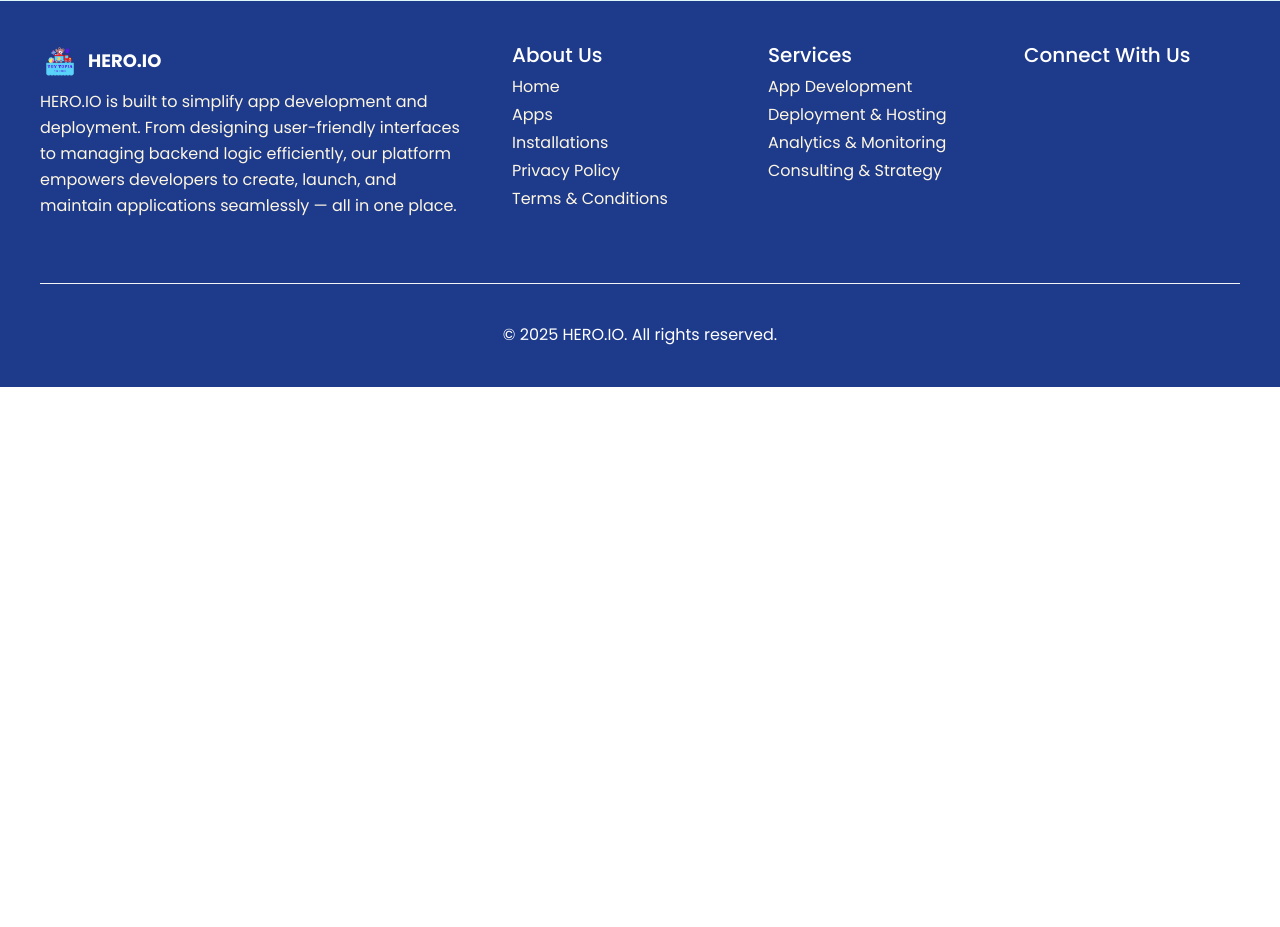
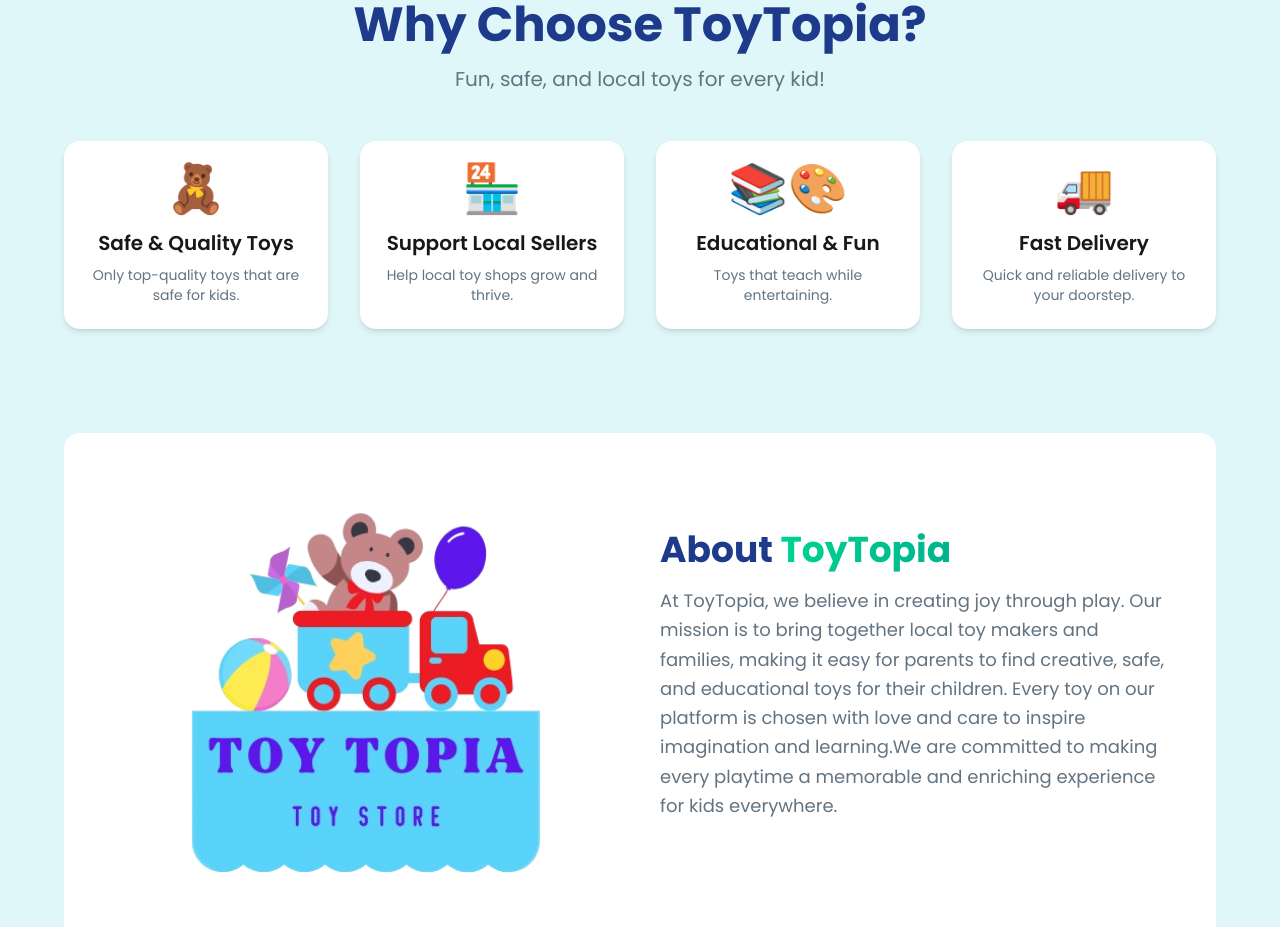
Before and after one commit to zarin-anjum/assignment-09, a React (Vite) app in the folder toy-topia/: page / in a window 1280 px wide. Shown: the part 1858-2785 px from the top of the page. Before the commit the page ends 2245 px from the top, so only its background shows below. Built offline with nearby package versions, Linux system fonts and the light colour scheme; no server answers.

Commit message:
completed homepage and footer

```diff
--- a/toy-topia/index.html
+++ b/toy-topia/index.html
@@ -1,9 +1,13 @@
-<!doctype html>
+<!DOCTYPE html>
 <html lang="en">
   <head>
     <meta charset="UTF-8" />
     <link rel="icon" type="image/svg+xml" href="/assets/logo.png" />
     <meta name="viewport" content="width=device-width, initial-scale=1.0" />
+    <link
+      rel="stylesheet"
+      href="https://cdnjs.cloudflare.com/ajax/libs/font-awesome/6.4.2/css/all.min.css"
+    />
     <title>toy-topia</title>
   </head>
   <body>
--- /dev/null
+++ b/toy-topia/src/components/AboutUs/AboutUs.jsx
@@ -0,0 +1,38 @@
+import React from "react";
+
+const AboutUs = () => {
+  return (
+    <div className="pt-10 pb-16">
+      <div className="max-w-6xl mx-auto flex flex-col md:flex-row items-center rounded-2xl gap-10 px-6 md:px-12 bg-white">
+        {/* Left Side */}
+        <div className="flex-1">
+          <img
+            src="/assets/logo.png"
+            alt="About ToyTopia"
+            className="w-full object-cover"
+          />
+        </div>
+
+        {/* Right Side */}
+        <div className="flex-1 text-center md:text-left">
+          <h2 className="text-2xl md:text-4xl font-bold text-[#1E3A8A] mb-4">
+            About{" "}
+            <span className="bg-linear-to-r from-[#00D390] to-[#00B48D] text-transparent bg-clip-text">
+              ToyTopia
+            </span>
+          </h2>
+          <p className="text-[#627382] text-base md:text-lg leading-relaxed mb-6">
+            At ToyTopia, we believe in creating joy through play. Our mission is
+            to bring together local toy makers and families, making it easy for
+            parents to find creative, safe, and educational toys for their
+            children. Every toy on our platform is chosen with love and care to
+            inspire imagination and learning.We are committed to making every
+            playtime a memorable and enriching experience for kids everywhere.
+          </p>
+        </div>
+      </div>
+    </div>
+  );
+};
+
+export default AboutUs;
--- /dev/null
+++ b/toy-topia/src/components/ChooseUs/ChooseUs.jsx
@@ -0,0 +1,51 @@
+import React from "react";
+
+const ChooseUs = () => {
+  return (
+    <div className="pb-16 bg-[#E0F7FA] text-center">
+      <h2 className="font-bold text-xl text-[#1E3A8A] md:text-3xl lg:text-5xl mb-4">
+        Why Choose ToyTopia?
+      </h2>
+      <p className="text-sm md:text-lg lg:text-xl text-[#627382] mb-12">
+        Fun, safe, and local toys for every kid!
+      </p>
+
+      <div className="grid grid-cols-1 md:grid-cols-2 lg:grid-cols-4 gap-8 px-4 md:px-16">
+
+        <div className="bg-white rounded-2xl shadow-md p-6 hover:shadow-xl transition-shadow duration-300">
+          <div className="text-5xl mb-4">🧸</div>
+          <h3 className="text-xl font-semibold mb-2">Safe & Quality Toys</h3>
+          <p className="text-[#627382] text-sm">
+            Only top-quality toys that are safe for kids.
+          </p>
+        </div>
+
+        <div className="bg-white rounded-2xl shadow-md p-6 hover:shadow-xl transition-shadow duration-300">
+          <div className="text-5xl mb-4">🏪</div>
+          <h3 className="text-xl font-semibold mb-2">Support Local Sellers</h3>
+          <p className="text-[#627382] text-sm">
+            Help local toy shops grow and thrive.
+          </p>
+        </div>
+
+        <div className="bg-white rounded-2xl shadow-md p-6 hover:shadow-xl transition-shadow duration-300">
+          <div className="text-5xl mb-4">📚🎨</div>
+          <h3 className="text-xl font-semibold mb-2">Educational & Fun</h3>
+          <p className="text-[#627382] text-sm">
+            Toys that teach while entertaining.
+          </p>
+        </div>
+
+        <div className="bg-white rounded-2xl shadow-md p-6 hover:shadow-xl transition-shadow duration-300">
+          <div className="text-5xl mb-4">🚚</div>
+          <h3 className="text-xl font-semibold mb-2">Fast Delivery</h3>
+          <p className="text-[#627382] text-sm">
+            Quick and reliable delivery to your doorstep.
+          </p>
+        </div>
+      </div>
+    </div>
+  );
+};
+
+export default ChooseUs;
--- a/toy-topia/src/components/Footer/Footer.jsx
+++ b/toy-topia/src/components/Footer/Footer.jsx
@@ -1,48 +1,50 @@
-import React from 'react'
+import React from "react";
 
 const Footer = () => {
   return (
     <footer className="footer bg-[#1E3A8A] text-[#FDF6E3] p-10">
       <div className="grid grid-cols-1 md:grid-cols-2 lg:grid-cols-[2fr_1fr_1fr_1fr] gap-6 md:gap-8 lg:gap-10">
-
         <div>
           <div className="flex items-center gap-2">
-            <img src="/assets/logo.png" alt="HERO.IO logo" className="w-5 md:w-8 lg:w-10 h-5 md:h-8 lg:h-10 mb-2"/>
-            <h2 className="font-bold text-lg text-white mb-2">HERO.IO</h2>
+            <img
+              src="/assets/logo.png"
+              alt="HERO.IO logo"
+              className="w-5 md:w-8 lg:w-10 h-5 md:h-8 lg:h-10 mb-2"
+            />
+            <h2 className="font-bold text-lg text-white mb-2">ToyTopia</h2>
           </div>
           <p className="font-normal text-[16px] leading-relaxed">
-            HERO.IO is built to simplify app development and deployment. From
-            designing user-friendly interfaces to managing backend logic
-            efficiently, our platform empowers developers to create, launch, and
-            maintain applications seamlessly — all in one place.
+            ToyTopia brings joy and imagination to every child. We connect
+            families with local toy makers, offering safe, fun, and educational
+            toys that inspire creativity and play.
           </p>
         </div>
 
         <div>
-          <h3 className="font-medium text-xl text-white mb-2">About Us</h3>
+          <h3 className="font-medium text-xl text-white mb-2">Quick Links</h3>
           <ul className="space-y-2 text-[16px]">
             <li>
-              <a href="#" className="hover:text-white">
+              <a href="/" className="hover:text-white">
                 Home
               </a>
             </li>
             <li>
-              <a href="#" className="hover:text-white">
-                Apps
+              <a href="/AllToys" className="hover:text-white">
+                All Toys
               </a>
             </li>
             <li>
-              <a href="#" className="hover:text-white">
-                Installations
+              <a href="/" className="hover:text-white">
+                About Us
               </a>
             </li>
             <li>
-              <a href="#" className="hover:text-white">
+              <a href="/" className="hover:text-white">
                 Privacy Policy
               </a>
             </li>
             <li>
-              <a href="#" className="hover:text-white">
+              <a href="/" className="hover:text-white">
                 Terms & Conditions
               </a>
             </li>
@@ -50,26 +52,26 @@ const Footer = () => {
         </div>
 
         <div>
-          <h3 className="font-medium text-xl text-white mb-2">Services</h3>
+          <h3 className="font-medium text-xl text-white mb-2">Categories</h3>
           <ul className="space-y-2 text-[16px]">
             <li>
               <a href="#" className="hover:text-white">
-                App Development
+                Building Blocks
               </a>
             </li>
             <li>
               <a href="#" className="hover:text-white">
-                Deployment & Hosting
+                Dolls
               </a>
             </li>
             <li>
               <a href="#" className="hover:text-white">
-                Analytics & Monitoring
+                Vehicles
               </a>
             </li>
             <li>
               <a href="#" className="hover:text-white">
-                Consulting & Strategy
+                Educational Toys
               </a>
             </li>
           </ul>
@@ -79,24 +81,24 @@ const Footer = () => {
           <h3 className="font-medium text-xl text-white mb-2">
             Connect With Us
           </h3>
-          <ul className="flex items-center gap-4 text-2xl">
+          <ul className="flex items-center gap-4 text-3xl">
             <li>
-              <a className="hover:text-white">
+              <a className="hover:text-[#1877F2]">
                 <i className="fa-brands fa-facebook-f"></i>
               </a>
             </li>
             <li>
-              <a className="hover:text-white">
-                <i className="fa-brands fa-github"></i>
+              <a href="#" className="hover:text-[#C13584]">
+                <i className="fa-brands fa-instagram"></i>
               </a>
             </li>
             <li>
-              <a className="hover:text-white">
-                <i className="fa-brands fa-linkedin"></i>
+              <a href="#" className="hover:text-[#1DA1F2]">
+                <i className="fa-brands fa-twitter"></i>
               </a>
             </li>
             <li>
-              <a className="hover:text-white">
+              <a className="hover:text-[#FF6F61]">
                 <i className="fa-solid fa-envelope"></i>
               </a>
             </li>
@@ -108,11 +110,11 @@ const Footer = () => {
 
       <div className="w-full flex justify-center mt-4 lg:mt-0">
         <p className="text-white font-normal text-sm lg:text-[16px]">
-          © 2025 HERO.IO. All rights reserved.
+          © 2025 ToyTopia. All rights reserved.
         </p>
       </div>
     </footer>
-  )
-}
+  );
+};
 
-export default Footer
+export default Footer;
--- a/toy-topia/src/components/Navbar/Navbar.jsx
+++ b/toy-topia/src/components/Navbar/Navbar.jsx
@@ -21,11 +21,11 @@ const Navbar = () => {
       <div className="navbar-start flex items-center gap-1">
         <img
           src="/assets/logo.png"
-          alt="TOY-TOPIA logo"
+          alt="ToyTopia logo"
           className="w-5 md:w-8 lg:w-16 h-5 md:h-8 lg:h-16"
         />
         <a className="font-bold text-sm md:text-[16px] lg:text-xl bg-linear-to-r from-[#632EE3] to-[#9F62F2] bg-clip-text text-transparent">
-          TOY-TOPIA
+          ToyTopia
         </a>
       </div>
 
--- a/toy-topia/src/pages/Home/Home.jsx
+++ b/toy-topia/src/pages/Home/Home.jsx
@@ -1,3 +1,5 @@
+import AboutUs from "../../components/AboutUs/AboutUs";
+import ChooseUs from "../../components/ChooseUs/ChooseUs";
 import PopularToys from "../../components/PopularToys/PopularToys";
 import Slider from "../../components/Slider/Slider";
 
@@ -8,6 +10,8 @@ const Home = () => {
     >
       <Slider></Slider>
       <PopularToys></PopularToys>
+      <ChooseUs></ChooseUs>
+      <AboutUs></AboutUs>
     </div>
   );
 };
```
Also changed, not shown: toy-topia/src/components/PopularToys/PopularToys.jsx (+8 -14 lines).
